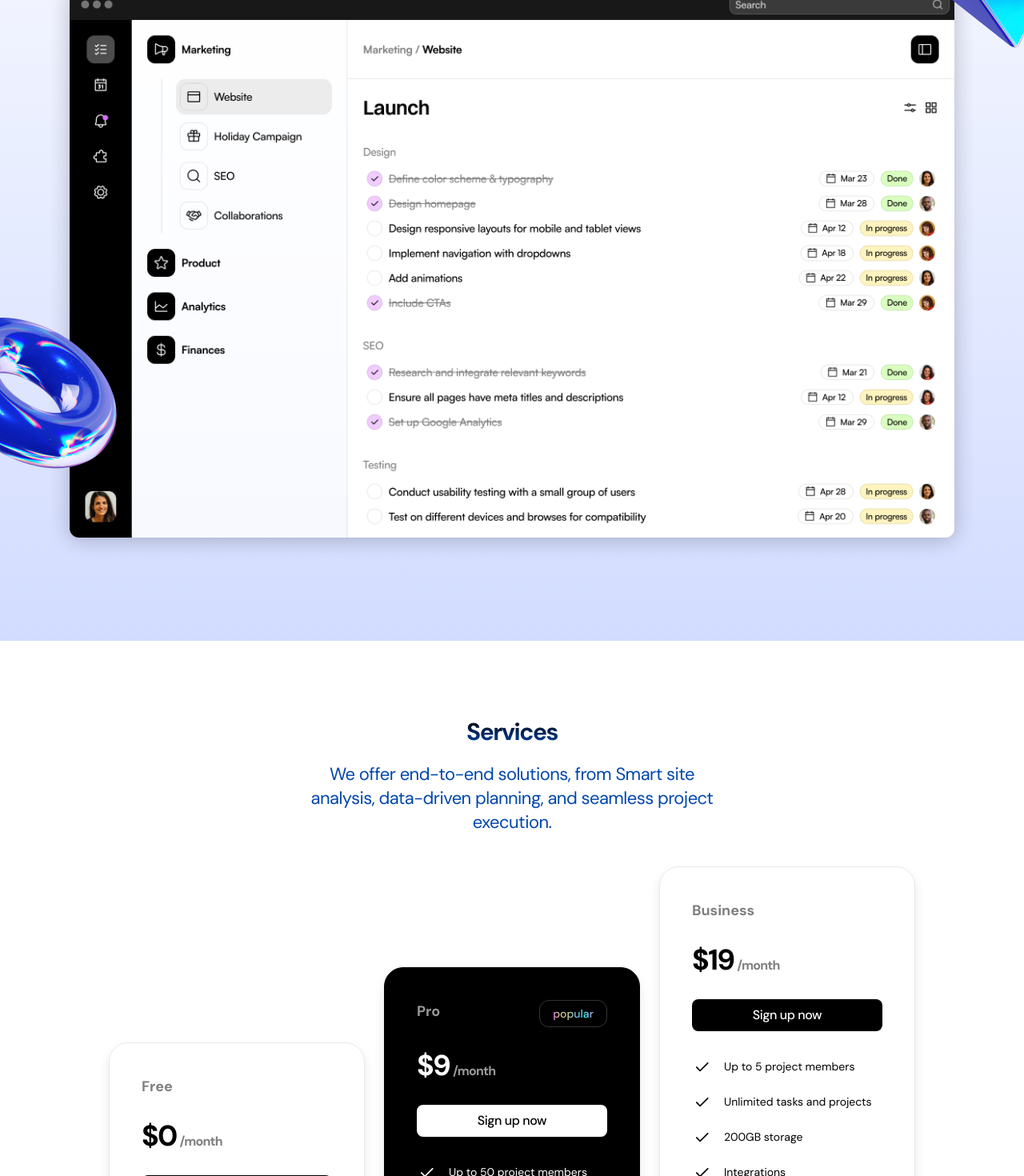
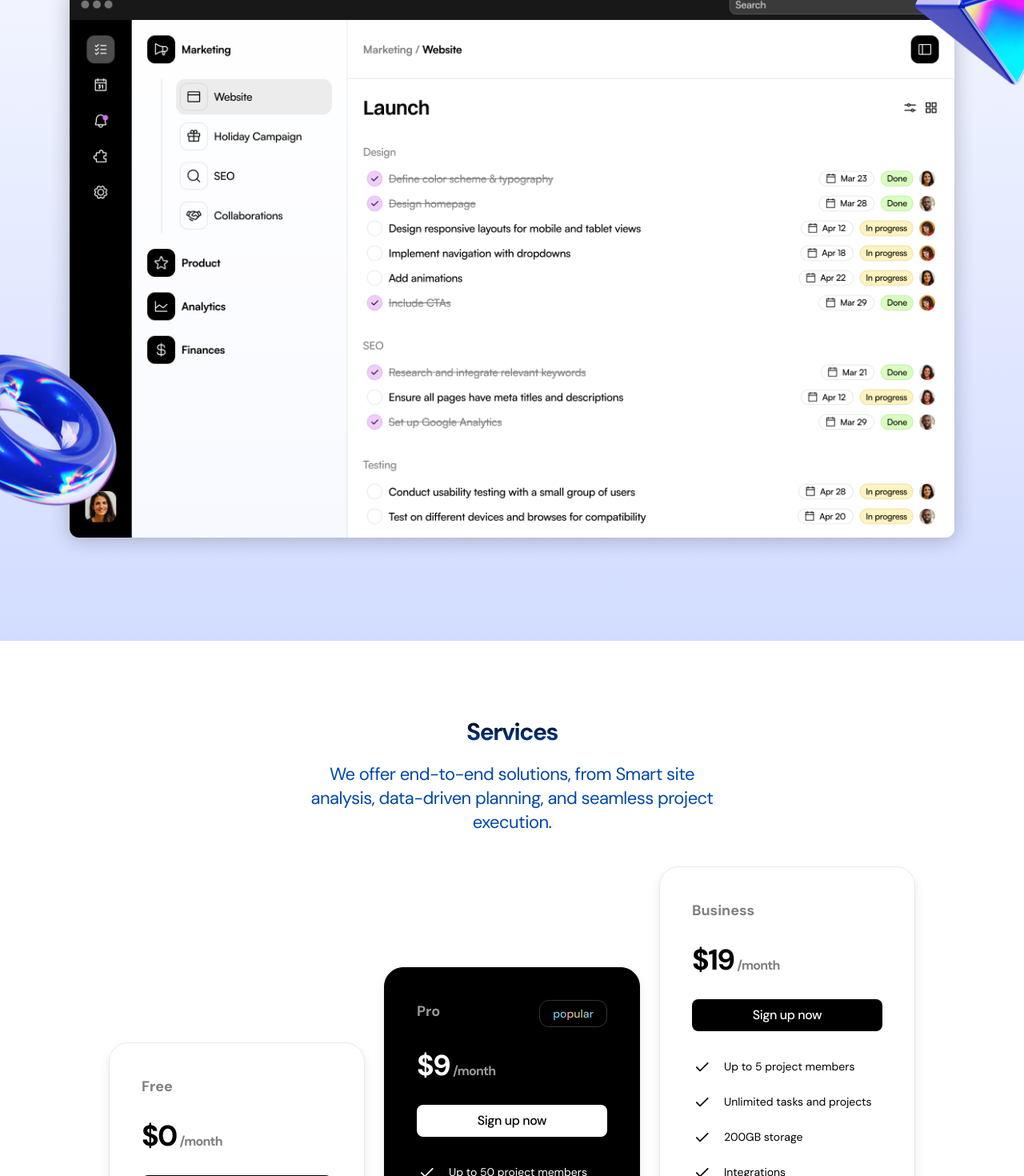
Before and after one commit to milliondreamsblog/EHM, a Next.js app: page / in a window 1280 px wide. Shown: the part 1330-2800 px from the top of the page at 80% size. Built offline with nearby package versions, Linux system fonts and the light colour scheme.

Commit message:
Testinomial paralex effect

```diff
--- a/src/sections/ProductShowcase.tsx
+++ b/src/sections/ProductShowcase.tsx
@@ -3,11 +3,17 @@ import productImage from "@/assets/product-image.png"
 import Image from "next/image";
 import tubeImage from "@/assets/tube.png"
 import pyramidImage from "@/assets/pyramid.png"
-import { motion } from "framer-motion"
+import { motion , useScroll , useTransform } from "framer-motion"
+import { useRef } from "react";
 
 export const ProductShowcase = () => {
-
-  return <section className="bg-gradient-to-b from-[#FFFFFF] to-[#D2DCFF] py-24 overflow-x-clip">
+  const sectionRef = useRef(null);
+  const { scrollYProgress } = useScroll({
+    target: sectionRef,
+    offset : ['start end' , 'end start']
+  });
+  const translateY =  useTransform(scrollYProgress , [0,1] ,[-150,150]);
+  return <section ref ={sectionRef}className="bg-gradient-to-b from-[#FFFFFF] to-[#D2DCFF] py-24 overflow-x-clip">
     <div className="container ">
       <div className="section-heading">
       <div className="flex justify-center">
@@ -24,8 +30,12 @@ export const ProductShowcase = () => {
         </div>
         <div className="relative">
           <Image src={productImage} alt ="Product Image" className="mt-10"  />
-          <Image src={pyramidImage} alt ="pyramid Image" height={262} width={262} className="absolute hidden md:block md:absolute -right-36 -top-36"  />
-          <Image src={tubeImage} alt ="tube Image" height={248} width= {248} className="absolute hidden md:block md:absolute bottom-24 -left-36"  />
+          <motion.img src={pyramidImage.src} alt ="pyramid Image" height={262} width={262} className="absolute hidden md:block md:absolute -right-36 -top-36"
+            style={{translateY}}
+          />
+          <motion.img src={tubeImage.src} alt ="tube Image" height={248} width= {248} className="absolute hidden md:block md:absolute bottom-24 -left-36"
+            style={{translateY}}
+          />
         </div>
 
 
--- a/src/sections/Services.tsx
+++ b/src/sections/Services.tsx
@@ -1,5 +1,8 @@
+'use client';
 import CheckIcon from '@/assets/check.svg'
 import { twMerge } from 'tailwind-merge'
+
+import {motion} from 'framer-motion'
 const pricingTiers = [
   {
     title: "Free",
@@ -82,9 +85,20 @@ export const Services = () => {
                   </h3>
                   <div className='inline-flex text-sm px-4 py-1.5 rounded-xl border border-white/20'>
                     {popular === true &&
-                      <div className='bg-[linear-gradient(to_right,#DD7DDF,#E1CD86,#BBCB92,#71C1EF,#3BFFFF,#DD7DDF)] text-transparent bg-clip-text font-medium'>
+                    <motion.span
+                      animate={{
+                        backgroundPositionX: "-100%",
+                      }}
+                      transition={{
+                        duration : 2,
+                        repeat : Infinity,
+                        repeatType : 'loop',
+                        ease :'linear',
+
+                      }}
+                      className='bg-[linear-gradient(to_right,#DD7DDF,#E1CD86,#BBCB92,#71C1EF,#3BFFFF,#DD7DDF,#E1CD86,#BBCB92,#71C1EF,#3BFFFF)] [background-size:200%] text-transparent bg-clip-text font-medium'>
                         popular
-                      </div>
+                      </motion.span>
                     }
                   </div>
                 </div>
--- a/src/sections/Testimonials.tsx
+++ b/src/sections/Testimonials.tsx
@@ -1,3 +1,4 @@
+'use client'
 import avatar1 from "@/assets/avatar-1.png";
 import avatar2 from "@/assets/avatar-2.png";
 import avatar3 from "@/assets/avatar-3.png";
@@ -9,6 +10,8 @@ import avatar8 from "@/assets/avatar-8.png";
 import avatar9 from "@/assets/avatar-9.png";
 import Image from "next/image";
 import { twMerge } from "tailwind-merge";
+import {motion} from 'framer-motion'
+import React from "react";
 
 const testimonials = [
   {
@@ -72,8 +75,21 @@ const firstColumn = testimonials.slice(0,3);
 const secondColumn = testimonials.slice(3,6);
 const thirdColumn = testimonials.slice(6,9);
 
-const TestimonialsColumn = (props: { className?: string ; testimonials: typeof testimonials }) => (
-  <div className={twMerge("flex flex-col mt-10 gap-6 [mask-image:linear-gradient(to_bottom,transparent,black_25%,black_75%,transparent)]" , props.className)}>
+const TestimonialsColumn = (props: { className?: string ; testimonials: typeof testimonials ; duration?:number }) => (
+  <div className=" props.className">
+    <motion.div
+      animate={{
+        translateY:"-50%"
+      }}
+      transition={{
+        duration: props.duration || 10,
+        repeat: Infinity,
+        ease: "linear",
+        repeatType: "loop"
+      }}
+      className={"flex flex-col mt-10 gap-6 "}>
+      {[...new Array(2)].fill(0).map((_ , index) => (
+        <React.Fragment key ={index}>
           {props.testimonials.map((testimonial) => (
             <div key={testimonial.username} className="card"> {/* Using username as key */}
               <div>{testimonial.text}</div>
@@ -91,7 +107,11 @@ const TestimonialsColumn = (props: { className?: string ; testimonials: typeof t
                 </div>
               </div>
             </div>
+
         ))}
+      </React.Fragment>
+    ))}
+    </motion.div>
   </div>
 );
 
@@ -112,10 +132,10 @@ export const Testimonials = () => {
             From intuitive design to powerfull feature, our app has become an essential tool for users around the world
         </p>
       </div>
-        <div className="flex justify-center gap-6">
-            <TestimonialsColumn testimonials={firstColumn}  />
-            <TestimonialsColumn testimonials={secondColumn} className={"hidden md:flex"}/>
-            <TestimonialsColumn testimonials={thirdColumn} className={"hidden md:flex"}/>
+        <div className="flex justify-center gap-6 [mask-image:linear-gradient(to_bottom,transparent,black_25%,black_75%,transparent)] max-h-[738px] overflow-hidden ">
+            <TestimonialsColumn testimonials={firstColumn}  duration={15} />
+            <TestimonialsColumn testimonials={secondColumn} className={"hidden md:block"} duration={10}/>
+            <TestimonialsColumn testimonials={thirdColumn} className={"hidden lg:block"} duration={17}/>
         </div>
       </div>
 
```
Lines whose indentation alone changed are shown as unchanged.
